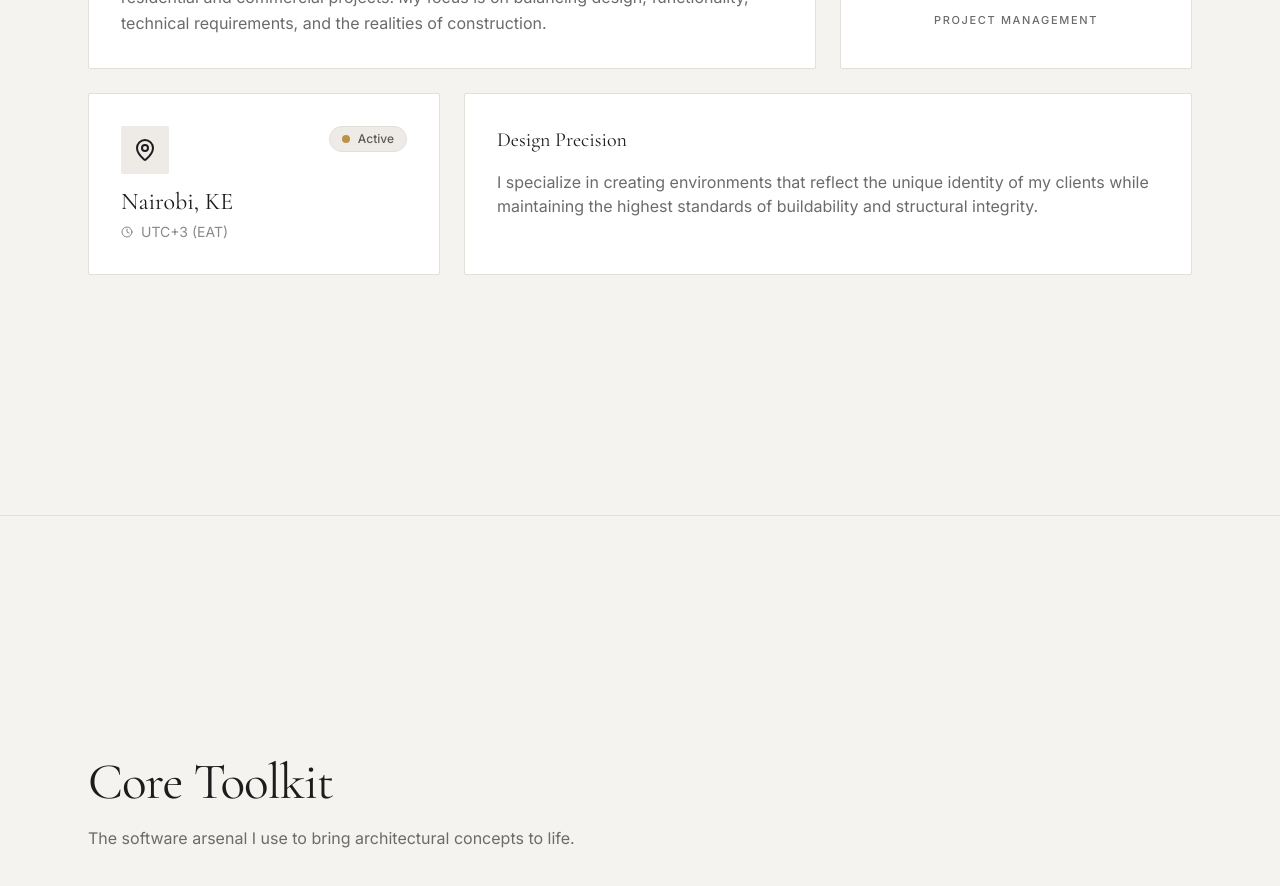
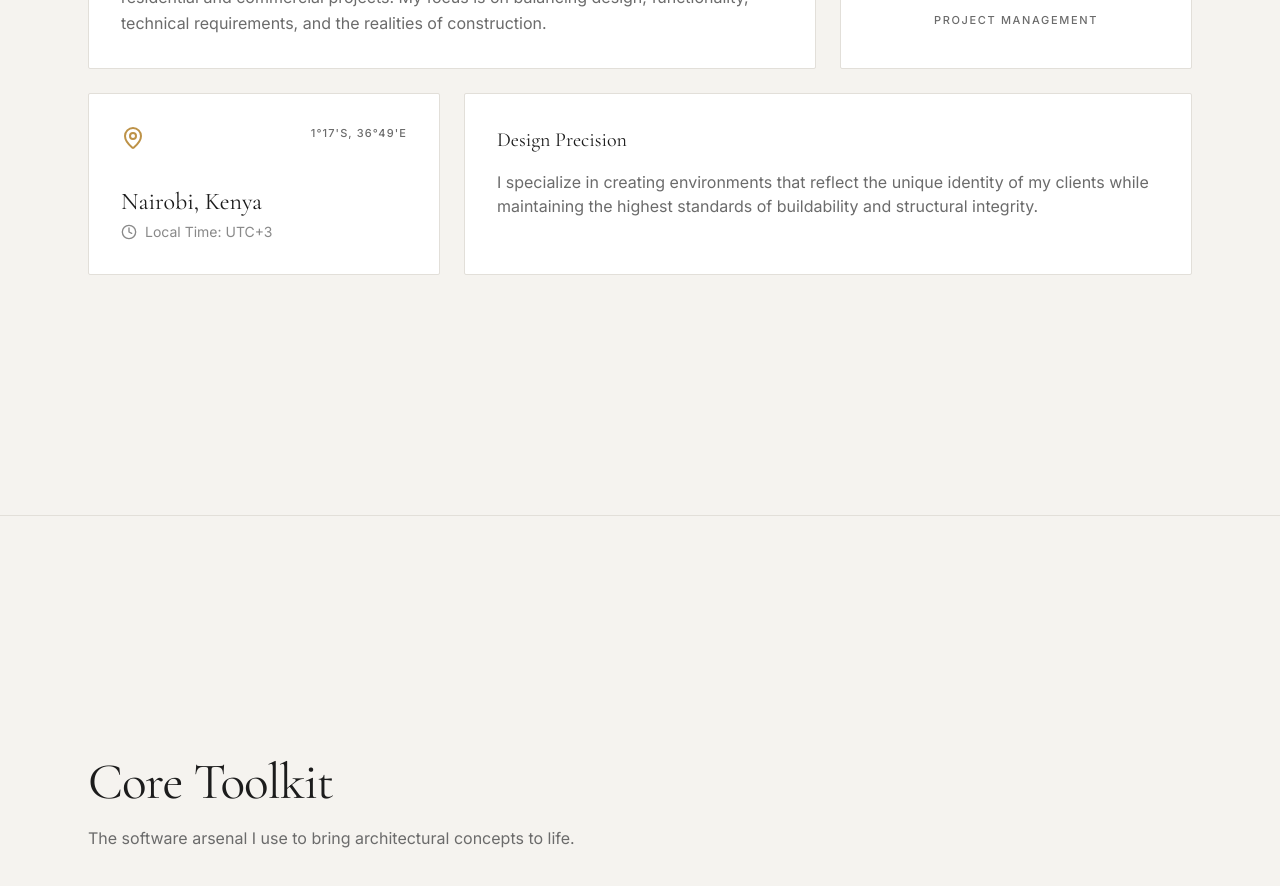
Before and after one commit to Caleb-Kiune/valtum-portfolio, a Next.js app: page / in a window 1280 px wide. Shown: the part 4880-5766 px from the top of the page. Built offline with nearby package versions, Linux system fonts and the light colour scheme.

Commit message:
refactor: update location card UI with coordinates and refined text in about section

```diff
--- a/src/components/sections/about.tsx
+++ b/src/components/sections/about.tsx
@@ -65,19 +65,14 @@ export function About() {
                     <motion.div variants={FADE_UP} className="md:col-span-1">
                         <div className="bg-surface border border-border p-8 rounded-micro flex flex-col justify-between group hover:bg-surface-elevated hover:border-border-hover transition-colors h-full">
                             <div className="flex justify-between items-start">
-                                <div className="p-3 rounded-micro bg-surface-elevated group-hover:bg-accent group-hover:text-accent-foreground transition-colors">
-                                    <MapPin className="w-6 h-6 text-foreground group-hover:text-accent-foreground" />
-                                </div>
-                                <div className="flex items-center gap-2 px-3 py-1 rounded-full bg-surface-elevated border border-border">
-                                    <span className="inline-flex rounded-full h-2 w-2 bg-accent"></span>
-                                    <span className="text-xs font-medium text-foreground/70">Active</span>
-                                </div>
+                                <MapPin className="w-6 h-6 text-accent" />
+                                <span className="text-label-meta text-muted-foreground tracking-widest">1°17'S, 36°49'E</span>
                             </div>
                             <div>
-                                <div className="text-2xl font-serif font-normal text-foreground mb-1">Nairobi, KE</div>
-                                <div className="text-sm text-muted-foreground/80 flex items-center gap-2">
-                                    <Clock className="w-3 h-3" /> UTC+3 (EAT)
-                                </div>
+                                <div className="text-2xl font-serif font-normal text-foreground mb-1">Nairobi, Kenya</div>
+                                <span className="text-sm text-muted-foreground/80 flex items-center gap-2">
+                                    <Clock className="w-4 h-4" /> Local Time: UTC+3
+                                </span>
                             </div>
                         </div>
                     </motion.div>
```
